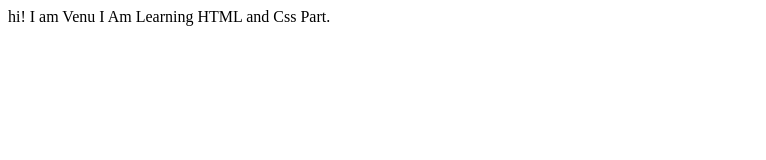
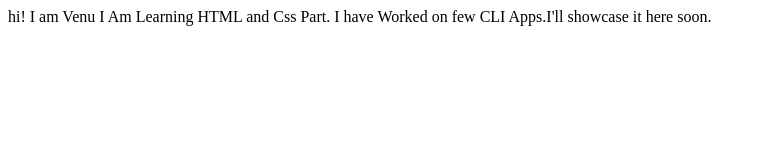
Before and after one commit to VenuMadhavReddy1/student-name-site, a plain HTML site: page index.html in a window 1280 px wide. Shown: the whole page, without its empty margins (0-766 px from the left). Drawn offline with Linux system fonts and the light colour scheme.

Commit message:
update details of project

```diff
--- a/index.html
+++ b/index.html
@@ -9,5 +9,7 @@
     hi! I am Venu
 
     I Am Learning HTML and Css Part.
+
+    I have Worked on few CLI Apps.I'll showcase it here soon.
 </body>
 </html>
```
